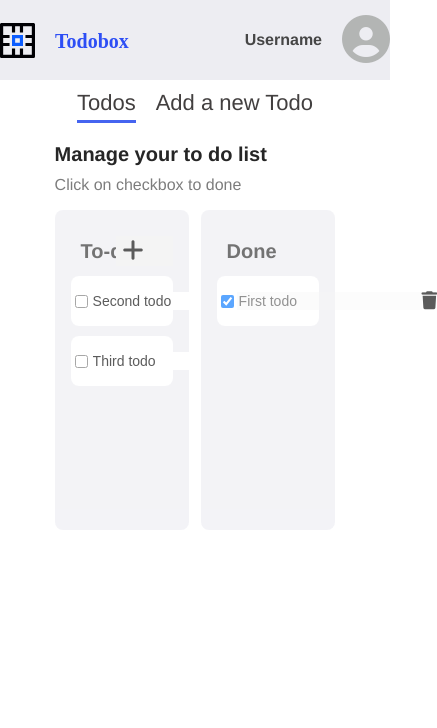
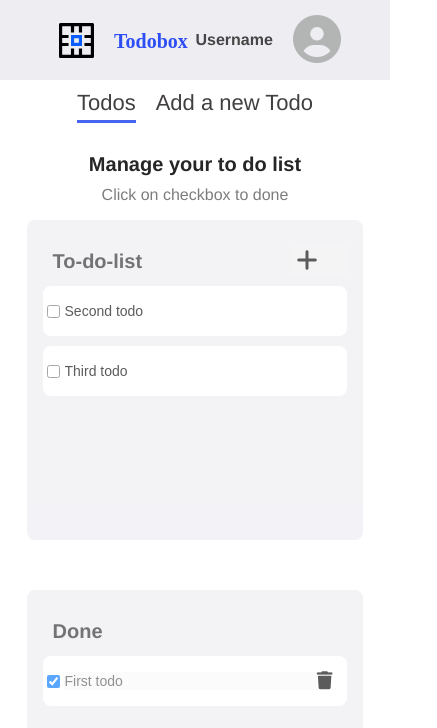
Before and after one commit to Maki1878/vue-todo-app, a Vue app: page / in a window 390 px wide. Shown: the top 728 px of the page, 437 px wide, since content can reach past the window. Built offline with nearby package versions, Linux system fonts and the light colour scheme; data requests are answered from the project's data file.

Commit message:
made the page responsive

```diff
--- a/data/db.json
+++ b/data/db.json
@@ -6,9 +6,9 @@
       "complete": true
     },
     {
+      "id": 2,
       "title": "Second todo",
-      "complete": false,
-      "id": 2
+      "complete": false
     },
     {
       "title": "Third todo",
--- a/src/components/ActiveList.vue
+++ b/src/components/ActiveList.vue
@@ -45,6 +45,7 @@ export default {
   min-height: 32rem;
   box-sizing: border-box;
   padding: 1.6rem;
+  margin-bottom: 5rem;
 }
 
 .activeHeader {
@@ -72,4 +73,24 @@ export default {
   color: #000000;
   cursor: pointer;
 }
+
+@media (max-width: 75em) {
+  .activeList-container {
+    margin-bottom: 5rem;
+  }
+}
+
+@media (max-width: 57em) {
+  .activeList-container {
+    width: 52em;
+    margin-bottom: 5rem;
+  }
+}
+
+@media (max-width: 35em) {
+  .activeList-container {
+    width: 100%;
+    margin-bottom: 5rem;
+  }
+}
 </style>
--- a/src/components/DoneList.vue
+++ b/src/components/DoneList.vue
@@ -43,6 +43,7 @@ export default {
   min-height: 32rem;
   box-sizing: border-box;
   padding: 1.6rem;
+  margin-bottom: 5rem;
 }
 
 .doneHeader {
@@ -66,4 +67,24 @@ export default {
   font-size: 18px;
   cursor: pointer;
 }
+
+@media (max-width: 75em) {
+  .doneList-container {
+    margin-bottom: 5rem;
+  }
+}
+
+@media (max-width: 57em) {
+  .doneList-container {
+    width: 52em;
+    margin-bottom: 5rem;
+  }
+}
+
+@media (max-width: 35em) {
+  .doneList-container {
+    width: 100%;
+    margin-bottom: 5rem;
+  }
+}
 </style>
--- a/src/components/TheHeader.vue
+++ b/src/components/TheHeader.vue
@@ -38,7 +38,7 @@ export default {
 }
 
 .header-main {
-  max-width: 108.2rem;
+  max-width: 70%;
   margin: 0 auto;
   display: flex;
   justify-content: space-between;
--- a/src/views/Home.vue
+++ b/src/views/Home.vue
@@ -55,4 +55,33 @@ export default {
   padding-top: 0;
   margin-top: 0;
 }
+
+@media (max-width: 85em) {
+  .main {
+    width: 85%;
+  }
+}
+
+@media (max-width: 75em) {
+  .main {
+    width: 96%;
+  }
+}
+
+@media (max-width: 57em) {
+  .lists-container {
+    display: flex;
+    flex-direction: column;
+    width: 90%;
+    align-items: center;
+  }
+}
+
+@media (max-width: 57em) {
+  .main {
+    display: flex;
+    flex-direction: column;
+    align-items: center;
+  }
+}
 </style>
```
